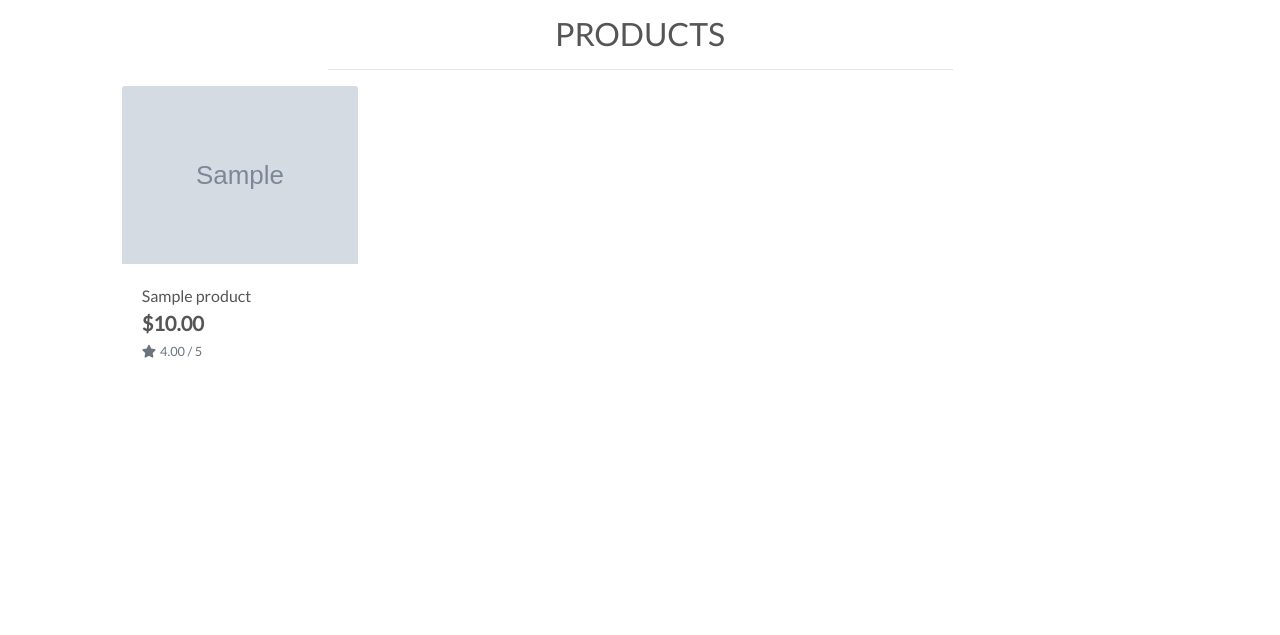
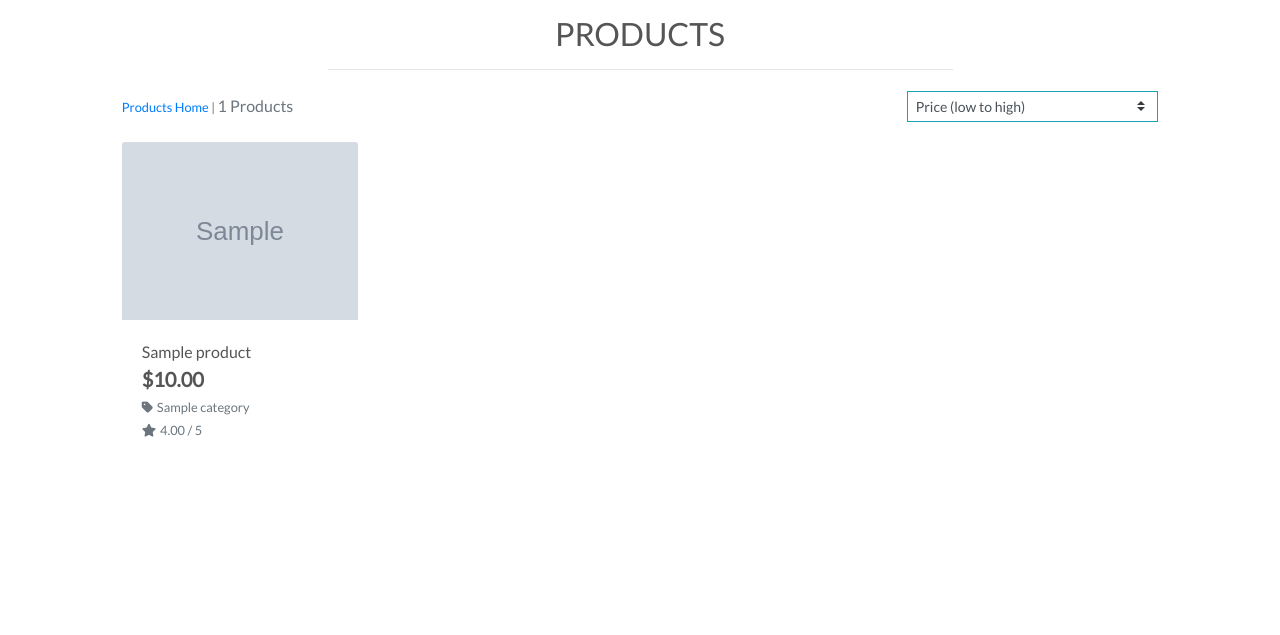
Before and after one commit to Colm1711/boutique_ado, a Django app: a page that uses products/templates/products/products.html in a window 1280 px wide. Shown: the part 165-800 px from the top of the page. Run offline with Django 3.2, Linux system fonts and the light colour scheme; tables that the repository leaves empty hold one stand-in row (values such as "Sample post"); grey boxes marked "Sample" are stand-in pictures; parts of the project's set-up code (start-up, migrations or seed data) failed here and were passed over; some libraries are stand-ins or nearby versions.

Commit message:
Added sorting and product counts to products

```diff
--- a/products/templates/products/products.html
+++ b/products/templates/products/products.html
@@ -1,12 +1,10 @@
 {% extends "base.html" %}
 {% load static %}
 
-{% block page_header%}
+{% block page_header %}
     <div class="container header-container">
         <div class="row">
-        <div class="col">
-
-        </div>
+            <div class="col"></div>
         </div>
     </div>
 {% endblock %}
@@ -17,12 +15,41 @@
         <div class="row">
             <div class="col text-center mt-3">
                 <h2 class="logo-font">Products</h2>
+                {% for c in current_categories %}
+                    <a class="category-badge text-decoration-none" href="{% url 'products' %}?category={{ c.name }}">
+                        <span class="p-2 mt-2 badge badge-white text-black rounded-0 border border-dark">{{ c.friendly_name }}</span>
+                    </a>
+                {% endfor %}
                 <hr class="w-50 mb-1">
             </div>
         </div>
         <div class="row">
             <div class="product-container col-10 offset-1">
-            <div class="row mt-1 mb-2"></div>
+                <div class="row mt-1 mb-2">
+                    <div class="col-12 col-md-6 my-auto order-md-last d-flex justify-content-center justify-content-md-end">
+                        <div class="sort-select-wrapper w-50">
+                            <select id="sort-selector" class="custom-select custom-select-sm rounded-0 border border-{% if current_sorting != 'None_None' %}info{% else %}black{% endif %}">
+                                <option value="reset" {% if current_sorting == 'None_None' %}selected{% endif %}>Sort by...</option>
+                                <option value="price_asc" {% if current_sorting == 'price_asc' %}selected{% endif %}>Price (low to high)</option>
+                                <option value="price_desc" {% if current_sorting == 'price_desc' %}selected{% endif %}>Price (high to low)</option>
+                                <option value="rating_asc" {% if current_sorting == 'rating_asc' %}selected{% endif %}>Rating (low to high)</option>
+                                <option value="rating_desc" {% if current_sorting == 'rating_desc' %}selected{% endif %}>Rating (high to low)</option>
+                                <option value="name_asc" {% if current_sorting == 'name_asc' %}selected{% endif %}>Name (A-Z)</option>
+                                <option value="name_desc" {% if current_sorting == 'name_desc' %}selected{% endif %}>Name (Z-A)</option>
+                                <option value="category_asc" {% if current_sorting == 'category_asc' %}selected{% endif %}>Category (A-Z)</option>
+                                <option value="category_desc" {% if current_sorting == 'category_desc' %}selected{% endif %}>Category (Z-A)</option>
+                            </select>
+                        </div>
+                    </div>
+                    <div class="col-12 col-md-6 order-md-first">
+                        <p class="text-muted mt-3 text-center text-md-left">
+                            {% if search_term or current_categories or current_sorting != 'None_None' %}
+                                <span class="small"><a href="{% url 'products' %}">Products Home</a> | </span>
+                            {% endif %}
+                            {{ products|length }} Products{% if search_term %} found for <strong>"{{ search_term }}"</strong>{% endif %}
+                        </p>
+                    </div>
+                </div>
                 <div class="row">
                     {% for product in products %}
                         <div class="col-sm-6 col-md-6 col-lg-4 col-xl-3">
@@ -33,8 +60,7 @@
                                 </a>
                                 {% else %}
                                 <a href="{% url 'product_detail' product.id %}">
-                            <img class="card-img-top img-fluid" src="{{ MEDIA_URL }}noimage.png"
-                                alt="{{ product.name }}">
+                                    <img class="card-img-top img-fluid" src="{{ MEDIA_URL }}noimage.png" alt="{{ product.name }}">
                                 </a>
                                 {% endif %}
                                 <div class="card-body pb-0">
@@ -44,9 +70,15 @@
                                     <div class="row">
                                         <div class="col">
                                             <p class="lead mb-0 text-left font-weight-bold">${{ product.price }}</p>
+                                            {% if product.category %}
+                                            <p class="small mt-1 mb-0">
+                                                <a class="text-muted" href="{% url 'products' %}?category={{ product.category.name }}">
+                                                    <i class="fas fa-tag mr-1"></i>{{ product.category.friendly_name }}
+                                                </a>
+                                            </p>
+                                            {% endif %}
                                             {% if product.rating %}
-                                    <small class="text-muted"><i class="fas fa-star mr-1"></i>{{ product.rating }} /
-                                        5</small>
+                                                <small class="text-muted"><i class="fas fa-star mr-1"></i>{{ product.rating }} / 5</small>
                                             {% else %}
                                                 <small class="text-muted">No Rating</small>
                                             {% endif %}
@@ -65,7 +97,6 @@
                                 <hr>
                             </div>
                         {% endif %}
-
                         {% if forloop.counter|divisibleby:3 %}
                             <div class="col-12 d-none d-lg-block d-xl-none mb-5">
                                 <hr>
@@ -81,5 +112,4 @@
             </div>
         </div>
     </div>
-
 {% endblock %}
--- a/products/views.py
+++ b/products/views.py
@@ -22,12 +22,12 @@
             if sortkey == 'name':
                 sortkey = 'lower_name'
                 products = products.annotate(lower_name=Lower('name'))
-
+            if sortkey == 'category':
+                sortkey = 'category__name'
             if 'direction' in request.GET:
                 direction = request.GET['direction']
                 if direction == 'desc':
                     sortkey = f'-{sortkey}'
-
             products = products.order_by(sortkey)
 
         if 'category' in request.GET:
--- a/static/css/base.css
+++ b/static/css/base.css
@@ -71,6 +71,11 @@
     z-index: -1;
 }
 
+a.category-badge > span.badge:hover {
+    background: #212529 !important;
+    color: #fff !important;
+}
+
 /* -------------------------------- Media Queries */
 
 /* Slightly larger container on xl screens */
```
Also changed, not shown: products/templates/products/product_detail.html (+7 -0 lines). Lines whose indentation alone changed are shown as unchanged.
